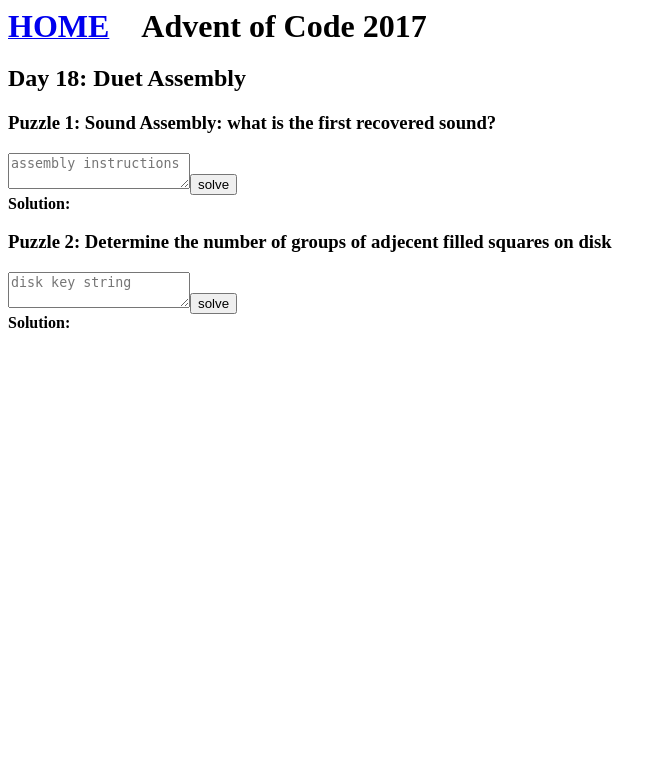
After one commit to tristan-orourke/Advent-of-Code-2017, a PHP site: page /advent-of-code-2017/day18.php in a window 1280 px wide. The commit adds this page. Shown: the top 783 px of the page, without its empty margins (0-666 px from the left). Run offline with PHP 8.4, Linux system fonts and the light colour scheme.

Commit message:
Added html page for day 18

```diff
--- /dev/null
+++ b/day18.php
@@ -0,0 +1,32 @@
+<head>
+    <title>AoC: Day 18</title>
+    <meta name="author" content="Tristan O'Rourke" />
+    <meta name="description" content="Advent of Code 2017 Day 18 Solution" />
+    <link rel="stylesheet" type="text/css" href="./css/style.css"/>
+    <script type="text/javascript" src="./js/DuetAssemblyAPI.js"></script>
+</head>
+
+<body>
+    <?php
+        require("header.php");
+    ?>
+    <h2>Day 18: Duet Assembly</h2>
+    <?php
+        require_once("puzzleSolverTemplates.php");
+        echo_puzzle_form('puzzle-1',
+                         'Puzzle 1: Sound Assembly: what is the first recovered sound?',
+                         'form-1',
+                         'input-1',
+                         'assembly instructions',
+                         'solution-1');
+        echo_js_tying_form_to_function('input-1', 'form-1', 'solution-1', 'DuetAssemblyAPI.findFirstRecoveredFreq');
+
+        echo_puzzle_form('puzzle-2',
+                         'Puzzle 2: Determine the number of groups of adjecent filled squares on disk',
+                         'form-2',
+                         'input-2',
+                         'disk key string',
+                         'solution-2');
+        echo_js_tying_form_to_function('input-2', 'form-2', 'solution-2', 'DuelingGeneratorsAPI.judgeMatchesIn40MilGenerations');
+    ?>
+</body>
--- a/index.php
+++ b/index.php
@@ -55,6 +55,9 @@
         <li>
             <a id="day15-link" href="day15.php">Day 15: Dueling Generators</a>
         </li>
+        <li>
+            <a id="day18-link" href="day18.php">Day 18: Duet Assembly</a>
+        </li>
     </ul>
 </body>
 
--- a/js/AssemblyAPI.js
+++ b/js/DuetAssemblyAPI.js
@@ -1,4 +1,4 @@
-var AssemblyAPI = {};
+var DuetAssemblyAPI = {};
 
 if (!Array.prototype.last){
     Array.prototype.last = function(){
@@ -87,7 +87,7 @@ function soundWasPlayedLastStep(state) {
 	return state.sound_timestamps.last() == (state.time - 1);
 }
 
-AssemblyAPI.findFirstRecoveredFreq = function(instructionString) {
+DuetAssemblyAPI.findFirstRecoveredFreq = function(instructionString) {
 	const instructions = instructionString.split('\n');
 	var state = new State();
 	while(state.index >= 0 && state.index < instructions.length) {
@@ -99,10 +99,10 @@ AssemblyAPI.findFirstRecoveredFreq = function(instructionString) {
 };
 
 var testInput = 'set a 1\nadd a 2\nmul a a\nmod a 5\nsnd a\nset a 0\nrcv a\njgz a -1\nset a 1\njgz a -2';
-console.log(AssemblyAPI.findFirstRecoveredFreq(testInput));
+console.log(DuetAssemblyAPI.findFirstRecoveredFreq(testInput));
 
 var realInput = 'set i 31\nset a 1\nmul p 17\njgz p p\nmul a 2\nadd i -1\njgz i -2\nadd a -1\nset i 127\nset p 622\nmul p 8505\nmod p a\nmul p 129749\nadd p 12345\nmod p a\nset b p\nmod b 10000\nsnd b\nadd i -1\njgz i -9\njgz a 3\nrcv b\njgz b -1\nset f 0\nset i 126\nrcv a\nrcv b\nset p a\nmul p -1\nadd p b\njgz p 4\nsnd a\nset a b\njgz 1 3\nsnd b\nset f 1\nadd i -1\njgz i -11\nsnd a\njgz f -16\njgz a -19';
-console.log(AssemblyAPI.findFirstRecoveredFreq(realInput));
+console.log(DuetAssemblyAPI.findFirstRecoveredFreq(realInput));
 /*
 var s = new State();
 var x = input.split('\n');
```
